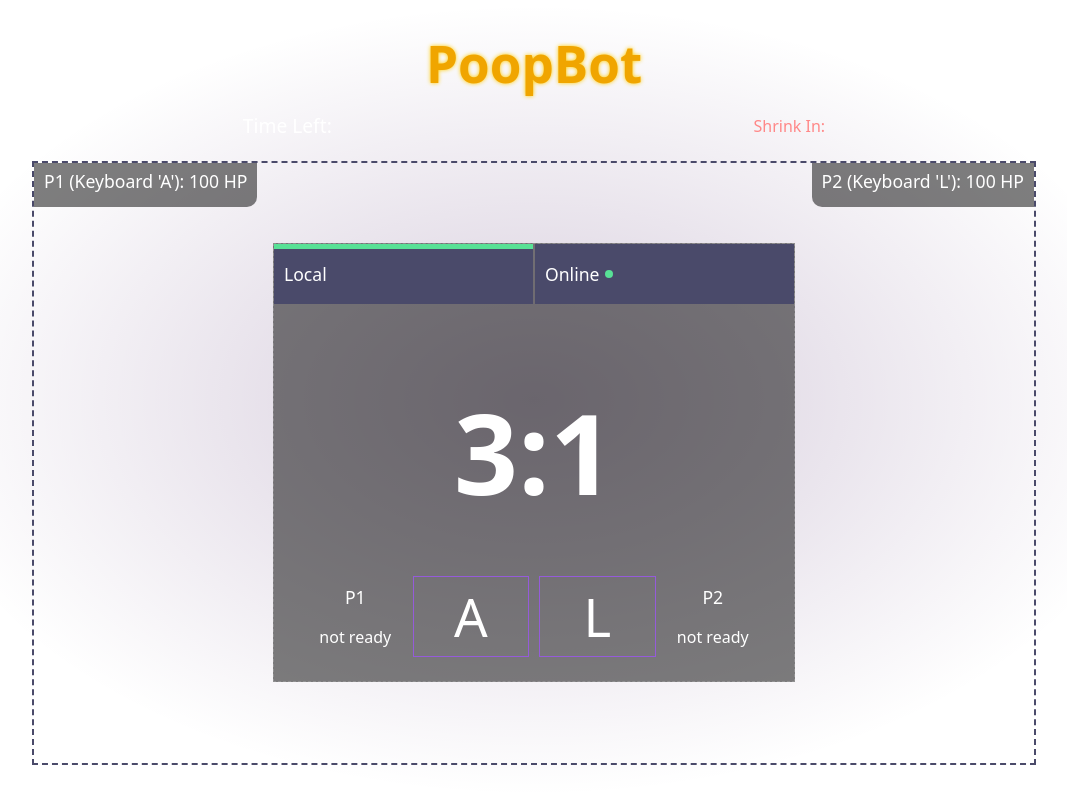
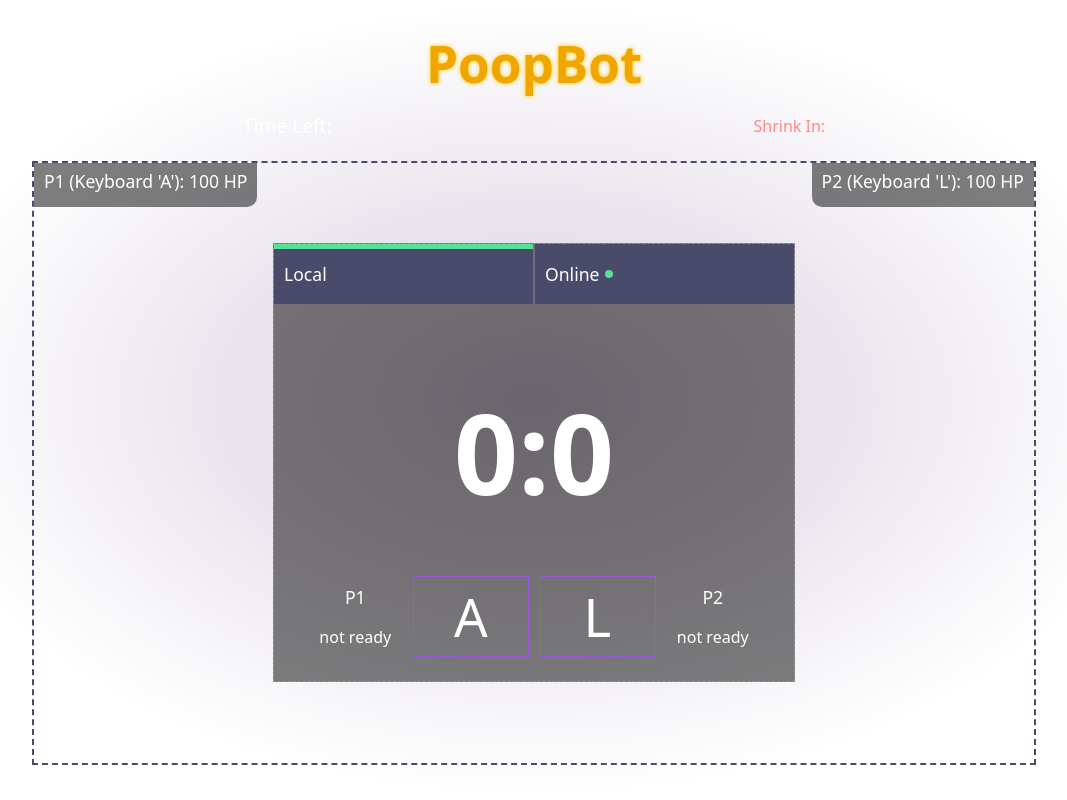
Before and after one commit to jianongHe/DashBot, a Svelte app: page / in a window 1280 px wide. Shown: the whole page, without its empty margins (106-1173 px from the left). Built offline with nearby package versions, Linux system fonts and the light colour scheme; no server answers.

Commit message:
add score logic

```diff
--- a/src/App.svelte
+++ b/src/App.svelte
@@ -200,6 +200,7 @@
     let showMenu = true;
     let showGameOver = false;
     let winMessage = '';
+    let localScore = {}
 
     class NetworkAdapter {
         constructor() {
@@ -1551,7 +1552,8 @@
 
         // Log result and update UI message
         if (winner) {
-            console.log(`Game Over! Player ${winner.id} wins!`);
+            localScore[winner.id] = (localScore[winner.id] || 0) + 1
+            console.log(`Game Over! Player ${winner.id} wins!`, winner.id, localScore);
             winMessage = `Player ${winner.id} (${winner.color}) wins!`;
         } else {
             console.log("Game Over! It's a draw!");
@@ -1827,9 +1829,9 @@
                     {:else}
                         <div class="local-menu">
                             <div class="score-pair">
-                                <div class="score">3</div>
+                                <div class="score">{localScore[1] || 0}</div>
                                 <div class="symbol">:</div>
-                                <div class="score">1</div>
+                                <div class="score">{localScore[2] || 0}</div>
                             </div>
 
                             <div class="ready-box">
```
